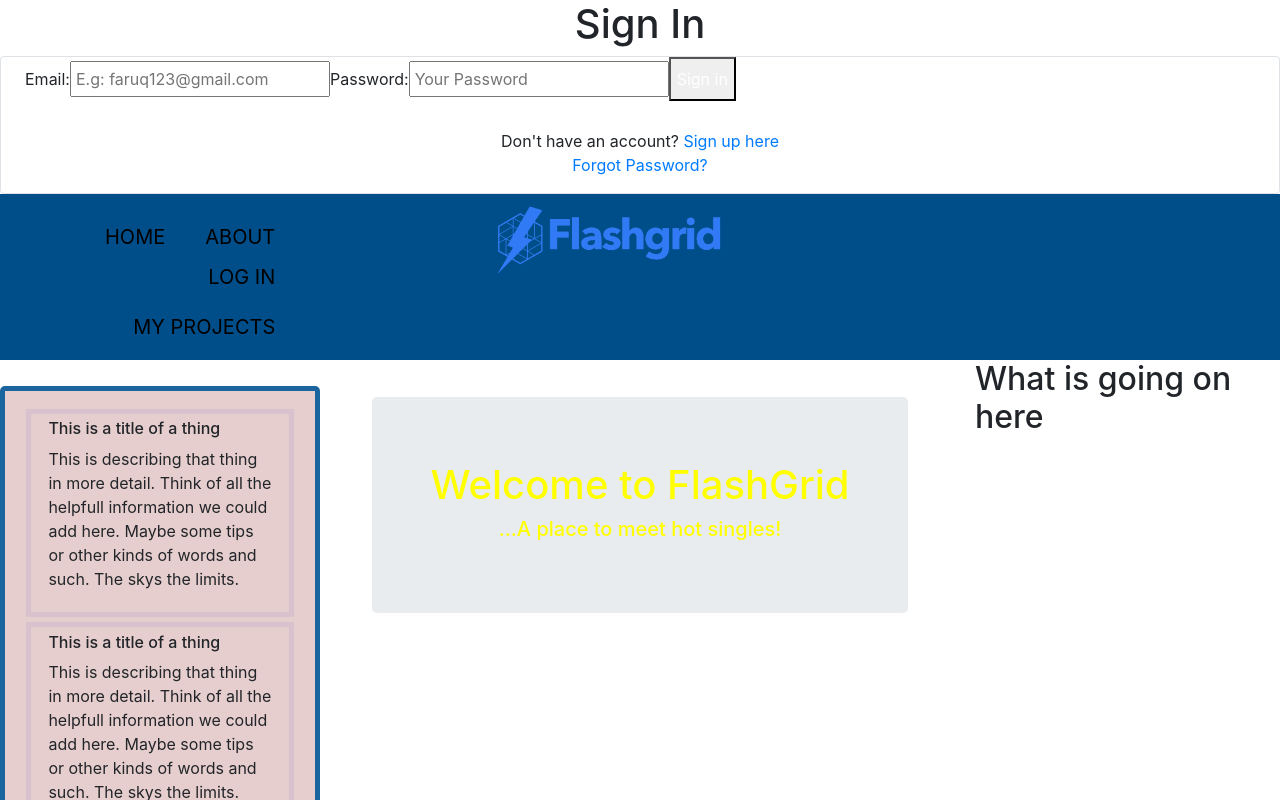
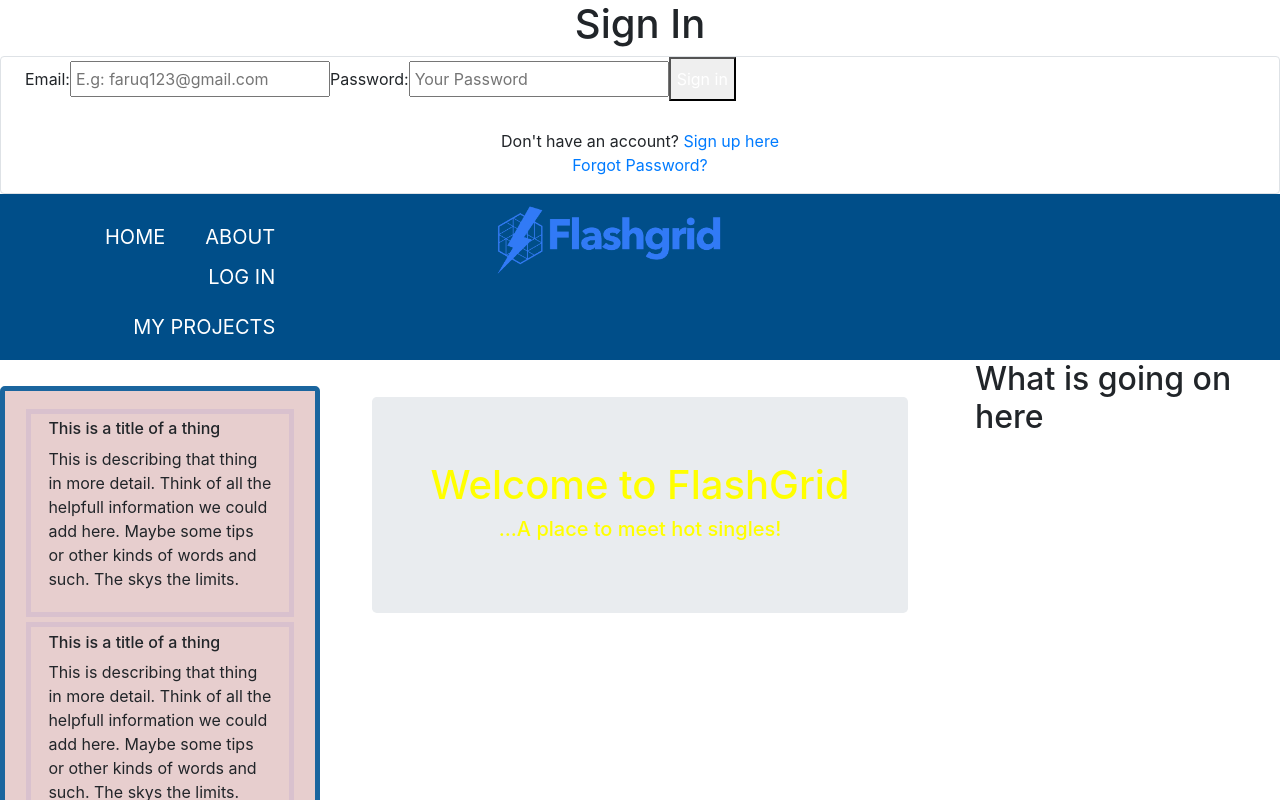
Before and after one commit to playerthomasm6/flashGrid, a React (Create React App) app in the folder client/: page / in a window 1280 px wide. Shown: the top 800 px of the page. Built offline with nearby package versions, Linux system fonts and the light colour scheme; no server answers.

Commit message:
Changed colors

```diff
--- a/client/src/components/Navbar/styles.css
+++ b/client/src/components/Navbar/styles.css
@@ -12,7 +12,7 @@ img{
 #inner_main_menu ul li{float: none; display: inline block;}
 #inner_main_menu ul li:nth-child(1){float: left}
 #inner_main_menu ul li:nth-child(2){float: left}
-#inner_main_menu ul li a{color:black; font-size: 20px; text-transform: uppercase; text-decoration: none; display: block; padding: 10px 20px;}
-#inner_main_menu ul li a:hover{color: white;}
+#inner_main_menu ul li a{color:white; font-size: 20px; text-transform: uppercase; text-decoration: none; display: block; padding: 10px 20px;}
+#inner_main_menu ul li a:hover{color: rgb(87, 114, 201);}
 #main_menu{width: 100%; position: relative}
 .logo_area{width: 50px; height: 50px; position:absolute; left: 50%; top: 0; content: ""; margin-left: -150px; text-align: center;}
```
